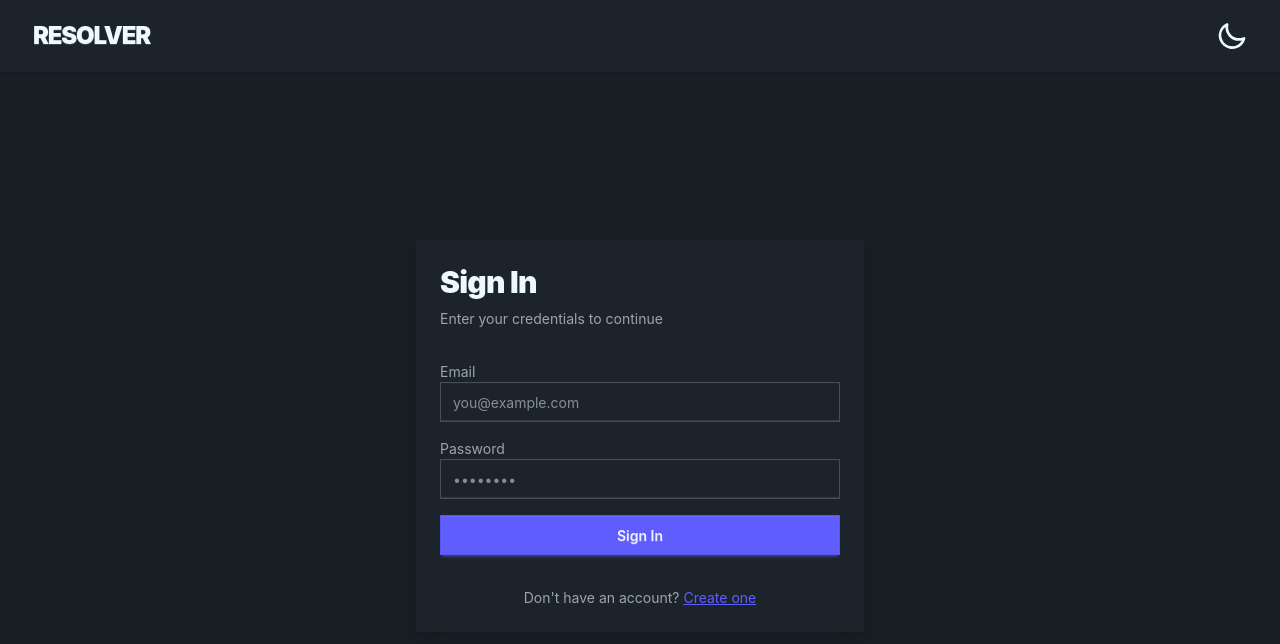
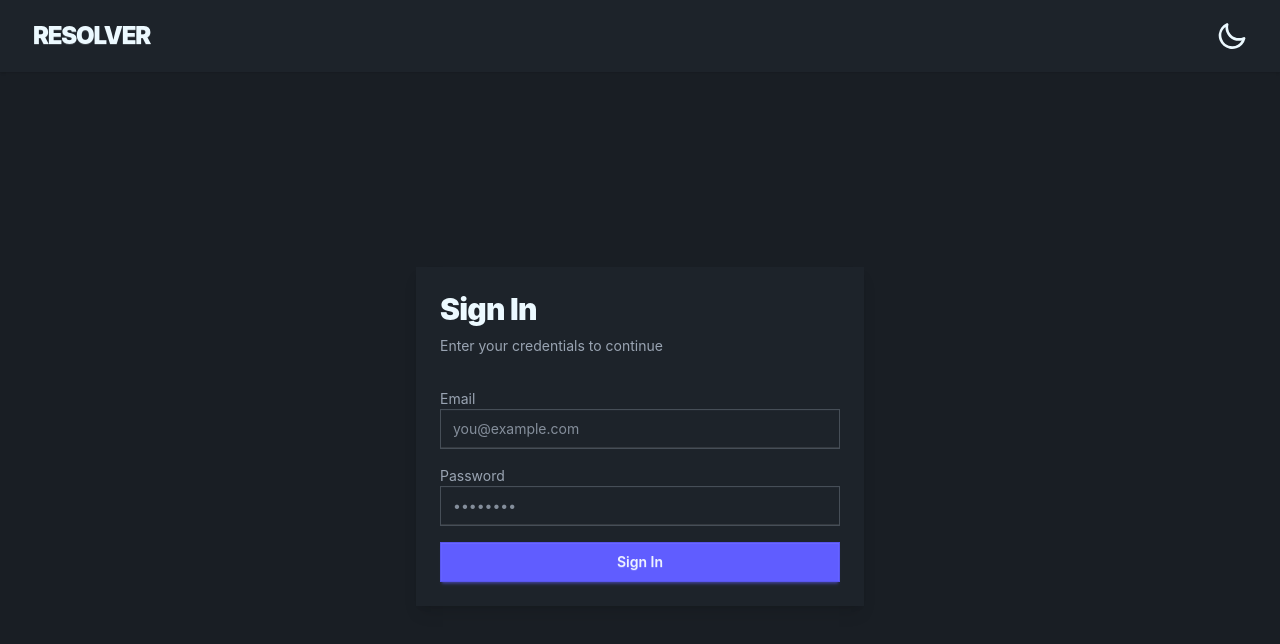
Before and after one commit to AkshayP-SH/Resolver, a React (Vite) app in the folder client/: page /login in a window 1280 px wide. Shown: the top 644 px of the page. Built offline with nearby package versions, Linux system fonts and the light colour scheme.

Commit message:
login register update

```diff
--- a/client/src/pages/Login.jsx
+++ b/client/src/pages/Login.jsx
@@ -1,64 +1,4 @@
-/* import { useState } from 'react';
-
-export default function Login() {
-  const [email, setEmail] = useState("");
-  const [password, setPassword] = useState("");
-
-  const handleSubmit = async (e) => {
-    e.preventDefault(); //prevents the blank space thing?
-    try {
-        console.log("Attempting login with:", email, password);
-        const response = await fetch(`${import.meta.env.VITE_API_URL}/api/auth/login`, {
-            method: "POST",
-            body: JSON.stringify({ email, password }),
-            headers: {
-            "Content-Type": "application/json",
-            },
-        });
-        if (!response.ok) {
-        throw new Error("something wong", response.status,response.message);
-        }
-        const data = await response.json();
-        localStorage.setItem("token", data.token);
-        window.location.href = "/dashboard";
-        console.log("Login successful");
-    } catch (error) {
-        console.error(error);
-    }
-  };
-
-  return (
-    <div style={{ padding: "2rem", maxWidth: "400px", margin: "0 auto" }}>
-      <h1>Login</h1>
-
-      <form onSubmit={handleSubmit}>
-        <div style={{ marginBottom: "1rem" }}>
-          <label>Email: </label>
-          <input
-            type="email"
-            value={email}
-            onChange={(e) => setEmail(e.target.value)}
-            required
-          />
-        </div>
-
-        <div style={{ marginBottom: "1rem" }}>
-          <label>Password: </label>
-          <input
-            type="password"
-            value={password}
-            onChange={(e) => setPassword(e.target.value)}
-            required
-          />
-        </div>
-
-        <button type="submit">Login</button>
-      </form>
-    </div>
-  );
-} */
-
-  import { useState } from 'react';
+import { useState } from 'react';
 import { Link, useNavigate } from 'react-router-dom';
 import ThemeToggle from '../components/ThemeToggle';
 
@@ -165,12 +105,12 @@
               </button>
             </form>
 
-            <p className="text-center mt-6 text-base-content/60">
+            {/* <p className="text-center mt-6 text-base-content/60">
               Don't have an account?{' '}
               <Link to="/register" className="link link-primary">
                 Create one
               </Link>
-            </p>
+            </p> */}
           </div>
         </div>
       </main>
```
Also changed, not shown: client/src/pages/Register.jsx (+0 -54 lines).
